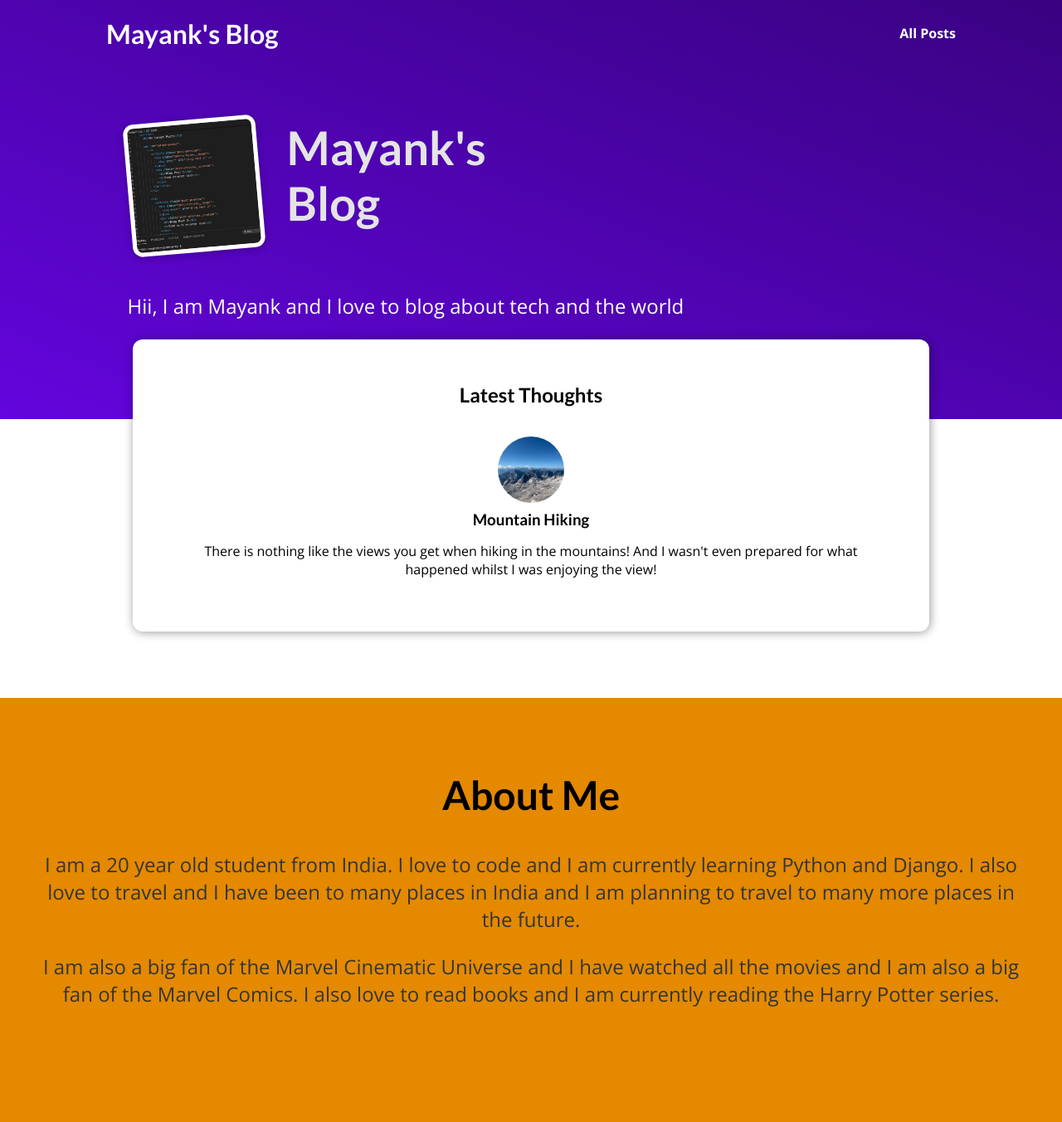
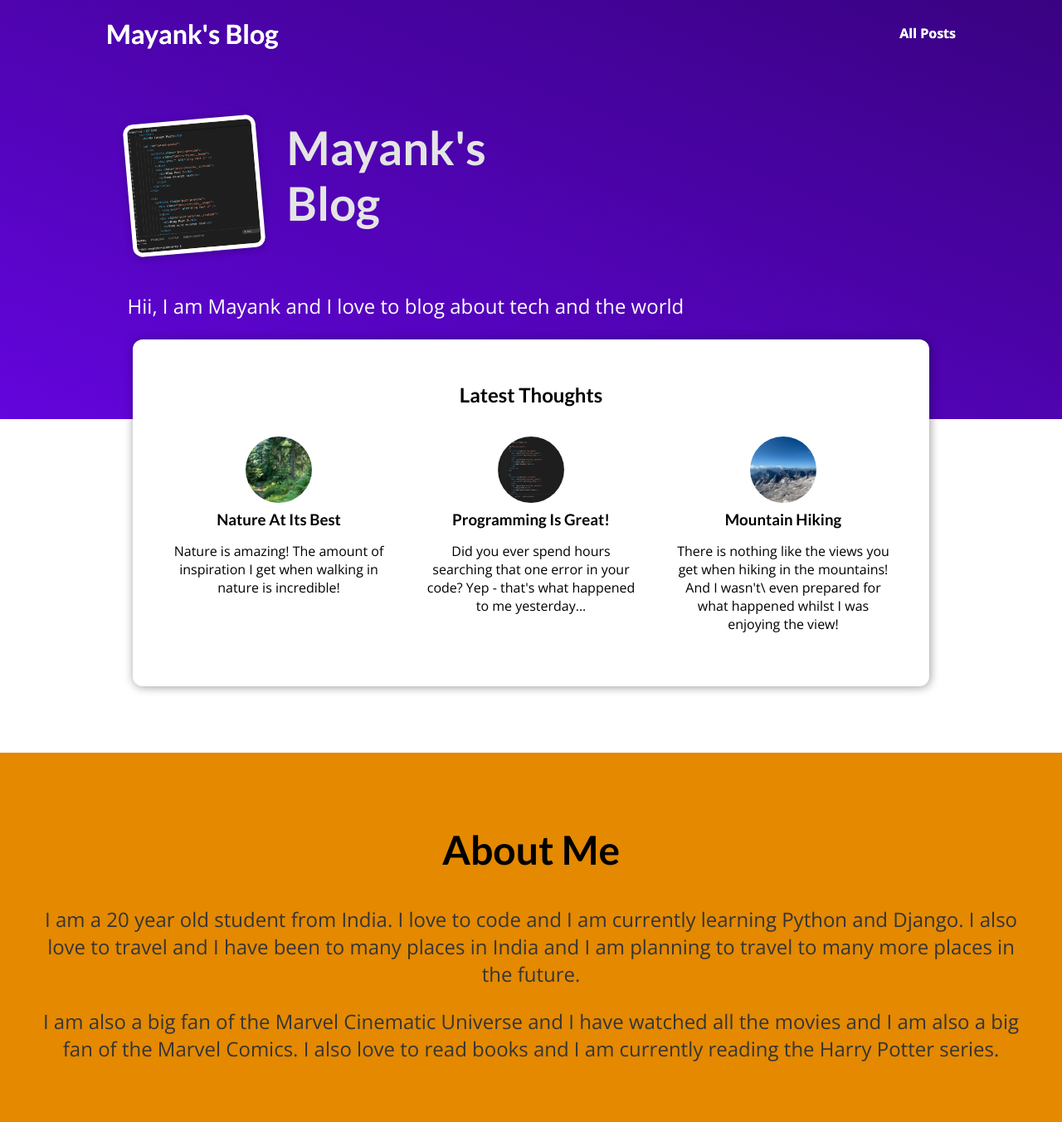
Before and after one commit to Mayank1232/my_site, a Django app: page / in a window 1280 px wide. Shown: the whole page at 83% size. Before the commit the page ends 1213 px from the top, so only its background shows below. Run offline with Django 4.2, Linux system fonts and the light colour scheme; tables that the repository leaves empty hold one stand-in row (values such as "Sample post").

Commit message:
ENH: completed with the frontend part in the project

```diff
--- /dev/null
+++ b/blog/static/blog/includes/post.css
@@ -0,0 +1,43 @@
+.post {
+  display: flex;
+  flex-direction: column;
+  align-items: center;
+  text-align: center;
+}
+
+.post a {
+  text-decoration: none;
+  color: black;
+  transition: all 0.2s ease;
+  padding: 1rem;
+}
+
+.post a:hover,
+.post a:active {
+  transform: scale(1.1);
+  background-color: #390281;
+  color: white;
+}
+
+.post img {
+  width: 5rem;
+  height: 5rem;
+  object-fit: cover;
+  border-radius: 50%;
+}
+
+.post h3 {
+  margin: 0.25rem 0;
+}
+
+.post time {
+  color: #666666;
+  margin: 0.25rem;
+  font-style: italic;
+  font-size: 0.85rem;
+}
+
+.post:hover time,
+.post:active time {
+  color: white;
+}
--- a/blog/static/blog/index.css
+++ b/blog/static/blog/index.css
@@ -73,47 +73,3 @@
   font-size: 1.5rem;
   color: #353535;
 }
-
-.post {
-  display: flex;
-  flex-direction: column;
-  align-items: center;
-  text-align: center;
-}
-
-.post a {
-  text-decoration: none;
-  color: black;
-  transition: all 0.2s ease;
-  padding: 1rem;
-}
-
-.post a:hover,
-.post a:active {
-  transform: scale(1.1);
-  background-color: #390281;
-  color: white;
-}
-
-.post img {
-  width: 5rem;
-  height: 5rem;
-  object-fit: cover;
-  border-radius: 50%;
-}
-
-.post h3 {
-  margin: 0.25rem 0;
-}
-
-.post time {
-  color: #666666;
-  margin: 0.25rem;
-  font-style: italic;
-  font-size: 0.85rem;
-}
-
-.post:hover time,
-.post:active time {
-  color: white;
-}
--- /dev/null
+++ b/blog/templates/blog/includes/post.html
@@ -0,0 +1,15 @@
+{% load static %}
+<li>
+    <article class="post">
+        <a href="{% url 'post_details' post.slug %}">
+            <img src="{% static 'blog/images/'|add:post.image %}"
+                 alt="{{ post.title }}"
+                 height="50%"
+                 width="100%"/>
+            <div class="post__content">
+                <h3>{{ post.title }}</h3>
+                <p>{{ post.excerpt }}</p>
+            </div>
+        </a>
+    </article>
+</li>
--- a/blog/templates/blog/index.html
+++ b/blog/templates/blog/index.html
@@ -5,14 +5,15 @@
 {% endblock title %}
 {% block css_files %}
     <link rel="stylesheet" href="{% static 'blog/index.css' %}"/>
+    <link rel="stylesheet" href="{% static 'blog/includes/post.css' %}"/>
 {% endblock css_files %}
 {% block body %}
     <header id="main-navigation">
         <h1>
-            <a href="">Mayank's Blog</a>
+            <a href="{% url 'starting_page' %}">Mayank's Blog</a>
         </h1>
         <nav>
-            <a href="">All Posts</a>
+            <a href="{% url 'posts' %}">All Posts</a>
         </nav>
     </header>
     <section id="welcome">
@@ -28,22 +29,9 @@
     <section id="latest-posts">
         <h2>Latest Thoughts</h2>
         <ul>
-            <li>
-                <article class="post">
-                    <a href="">
-                        <img src="{% static 'blog/images/mountains.jpg' %}"
-                             alt="Mountain Hiking"
-                             height="50%"
-                             width="100%"/>
-                        <div class="post__content">
-                            <h3>Mountain Hiking</h3>
-                            <p>
-                                There is nothing like the views you get when hiking in the mountains! And I wasn't even prepared for what happened whilst I was enjoying the view!
-                            </p>
-                        </div>
-                    </a>
-                </article>
-            </li>
+            {% for post in posts %}
+                {% include "blog/includes/post.html" %}
+            {% endfor %}
         </ul>
     </section>
     <section id="about">
--- a/blog/views.py
+++ b/blog/views.py
@@ -1,16 +1,61 @@
 from django.shortcuts import render
-from django.http import HttpResponse
+from datetime import date
+
+all_posts = [
+    {
+        'slug': 'hike-in-the-mountains',
+        'image': 'mountains.jpg',
+        "author": 'CoreyMS',
+        'date': date(2022, 12, 13),
+        'title': 'Mountain Hiking',
+        'excerpt': 'There is nothing like the views you get when hiking in the mountains! And I wasn\'t\ even prepared for what happened whilst I was enjoying the view!',
+        'content': """Lorem ipsum dolor sit amet consectetur adipisicing elit. Quae at illum itaque. Expedita odio iste quaerat non laborum et quia blanditiis repellat, adipisci ducimus, quasi possimus iure quo voluptatum vel.\n
+            Lorem ipsum dolor sit amet consectetur adipisicing elit. Quae at illum itaque. Expedita odio iste quaerat non laborum et quia blanditiis repellat, adipisci ducimus, quasi possimus iure quo voluptatum vel.\n
+            Lorem ipsum dolor sit amet consectetur adipisicing elit. Quae at illum itaque. Expedita odio iste quaerat non laborum et quia blanditiis repellat, adipisci ducimus, quasi possimus iure quo voluptatum vel."""
+    },
+    {
+        "slug": "programming-is-fun",
+        "image": "coding.jpg",
+        "author": "Maximilian",
+        "date": date(2022, 3, 10),
+        "title": "Programming Is Great!",
+        "excerpt": "Did you ever spend hours searching that one error in your code? Yep - that's what happened to me yesterday...",
+        "content": """Lorem ipsum dolor sit amet consectetur adipisicing elit. Officiis nobis aperiam est praesentium, quos iste consequuntur omnis exercitationem quam velit labore vero culpa ad mollitia? Quis architecto ipsam nemo. Odio.
+          Lorem ipsum dolor sit amet consectetur adipisicing elit. Officiis nobis aperiam est praesentium, quos iste consequuntur omnis exercitationem quam velit labore vero culpa ad mollitia? Quis architecto ipsam nemo. Odio.
+          Lorem ipsum dolor sit amet consectetur adipisicing elit. Officiis nobis aperiam est praesentium, quos iste consequuntur omnis exercitationem quam velit labore vero culpa ad mollitia? Quis architecto ipsam nemo. Odio.
+        """
+    },
+    {
+        "slug": "into-the-woods",
+        "image": "woods.jpg",
+        "author": "Maximilian",
+        "date": date(2020, 8, 5),
+        "title": "Nature At Its Best",
+        "excerpt": "Nature is amazing! The amount of inspiration I get when walking in nature is incredible!",
+        "content": """Lorem ipsum dolor sit amet consectetur adipisicing elit. Officiis nobis aperiam est praesentium, quos iste consequuntur omnis exercitationem quam velit labore vero culpa ad mollitia? Quis architecto ipsam nemo. Odio.
+          Lorem ipsum dolor sit amet consectetur adipisicing elit. Officiis nobis aperiam est praesentium, quos iste consequuntur omnis exercitationem quam velit labore vero culpa ad mollitia? Quis architecto ipsam nemo. Odio.
+          Lorem ipsum dolor sit amet consectetur adipisicing elit. Officiis nobis aperiam est praesentium, quos iste consequuntur omnis exercitationem quam velit labore vero culpa ad mollitia? Quis architecto ipsam nemo. Odio.
+        """
+    }
+]
+
+
+def get_date(post):
+    return post['date']
 
 # Create your views here.
 
 
 def starting_page(request):
-    return render(request, 'blog/index.html')
+    sorted_posts = sorted(all_posts, key=get_date)
+    latest_posts = sorted_posts[-3:]
+    return render(request, 'blog/index.html', {"posts": latest_posts})
 
 
 def posts(request):
-    return HttpResponse('Posts')
+    return render(request, 'blog/all-posts.html', {"all_posts": all_posts})
 
 
 def post_details(request, slug):
-    return HttpResponse(slug)
+    selected_post = next(post for post in all_posts if post['slug'] == slug)
+    return render(request, 'blog/post-detail.html', {"post": selected_post})
--- a/templates/base.html
+++ b/templates/base.html
@@ -16,6 +16,14 @@
         {% endblock css_files %}
     </head>
     <body>
+        <header id="main-navigation">
+            <h1>
+                <a href="{% url 'starting_page' %}">Mayank's Blog</a>
+            </h1>
+            <nav>
+                <a href="{% url 'posts' %}">All Posts</a>
+            </nav>
+        </header>
         {% block body %}
         {% endblock body %}
     </body>
```
Also changed, not shown: blog/static/blog/all-posts.css (added, +43 -0 lines), blog/static/blog/post-detail.css (added, +62 -0 lines), blog/templates/blog/all-posts.html (+14 -0 lines), blog/templates/blog/post-detail.html (added, +26 -0 lines), templates/404.html (added, +8 -0 lines).
